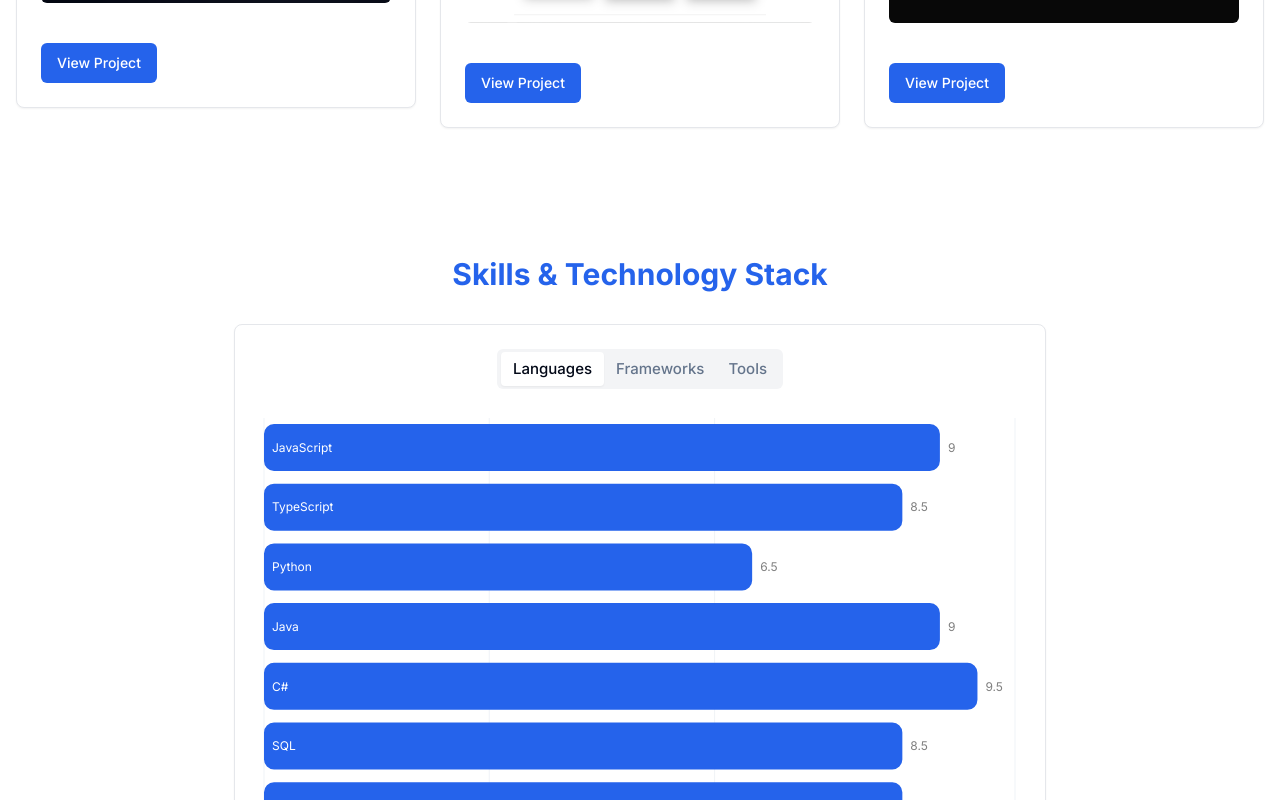
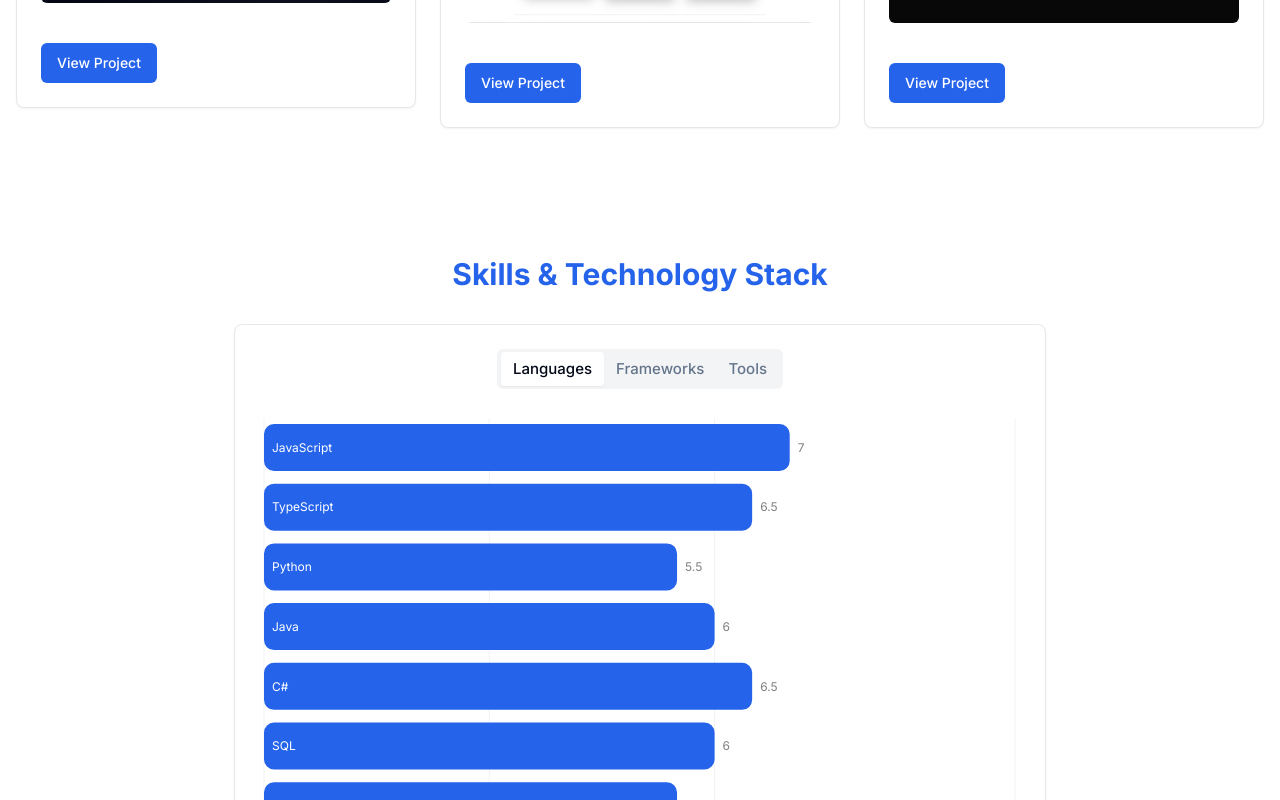
Before and after one commit to jamescasipong/jcasipong-portfolio, a Next.js app: page / in a window 1280 px wide. Shown: the part 2000-2800 px from the top of the page. Built offline with nearby package versions, Linux system fonts and the light colour scheme.

Commit message:
Update page.tsx

```diff
--- a/src/app/page.tsx
+++ b/src/app/page.tsx
@@ -190,31 +190,31 @@ export default function EnhancedLightModePortfolio() {
 
   const skills = {
     languages: [
-      { name: "JavaScript", Proficiency: 9, mobile: 8.5 },
-      { name: "TypeScript", Proficiency: 8.5, mobile: 8 },
-      { name: "Python", Proficiency: 6.5, mobile: 7.5 },
-      { name: "Java", Proficiency: 9, mobile: 7 },
-      { name: "C#", Proficiency: 9.5, mobile: 9 },
-      { name: "SQL", Proficiency: 8.5, mobile: 8 },
-      { name: "NoSQL", Proficiency: 8.5, mobile: 7.5 },
+      { name: "JavaScript", Proficiency: 7, mobile: 6.5 },
+      { name: "TypeScript", Proficiency: 6.5, mobile: 6 },
+      { name: "Python", Proficiency: 5.5, mobile: 5 },
+      { name: "Java", Proficiency: 6, mobile: 5.5 },
+      { name: "C#", Proficiency: 6.5, mobile: 6 },
+      { name: "SQL", Proficiency: 6, mobile: 5.5 },
+      { name: "NoSQL", Proficiency: 5.5, mobile: 5 },
     ],
     frameworks: [
-      { name: "React", Proficiency: 9.5, mobile: 9 },
-      { name: "Next.js", Proficiency: 9, mobile: 8.5 },
-      { name: "Node.js", Proficiency: 8.5, mobile: 8 },
-      { name: "Express", Proficiency: 8, mobile: 7.5 },
-      { name: "ASP.NET", Proficiency: 7.5, mobile: 7 },
-      { name: "Spring Boot", Proficiency: 7, mobile: 6.5 },
-      { name: "Tailwind", Proficiency: 9, mobile: 8.5 },
+      { name: "React", Proficiency: 7, mobile: 6.5 },
+      { name: "Next.js", Proficiency: 6.5, mobile: 6 },
+      { name: "Node.js", Proficiency: 6, mobile: 5.5 },
+      { name: "Express", Proficiency: 5.5, mobile: 5 },
+      { name: "ASP.NET", Proficiency: 5, mobile: 4.5 },
+      { name: "Spring Boot", Proficiency: 5, mobile: 4.5 },
+      { name: "Tailwind", Proficiency: 6.5, mobile: 6 },
     ],
     tools: [
-      { name: "Git", Proficiency: 9, mobile: 8.5 },
-      { name: "Docker", Proficiency: 8.5, mobile: 8 },
-      { name: "Azure", Proficiency: 7, mobile: 6.5 },
-      { name: "Visual Studio", Proficiency: 7, mobile: 5 },
-      { name: "MongoDB", Proficiency: 8, mobile: 7.5 },
-      { name: "MySQL", Proficiency: 8.5, mobile: 8 },
-      { name: "Visual Studio Code", Proficiency: 9, mobile: 8.5 },
+      { name: "Git", Proficiency: 7, mobile: 6.5 },
+      { name: "Docker", Proficiency: 6, mobile: 5.5 },
+      { name: "Azure", Proficiency: 5, mobile: 4.5 },
+      { name: "Visual Studio", Proficiency: 5, mobile: 4.5 },
+      { name: "MongoDB", Proficiency: 6, mobile: 5.5 },
+      { name: "MySQL", Proficiency: 6.5, mobile: 6 },
+      { name: "Visual Studio Code", Proficiency: 7, mobile: 6.5 },
     ],
   };
 
```
